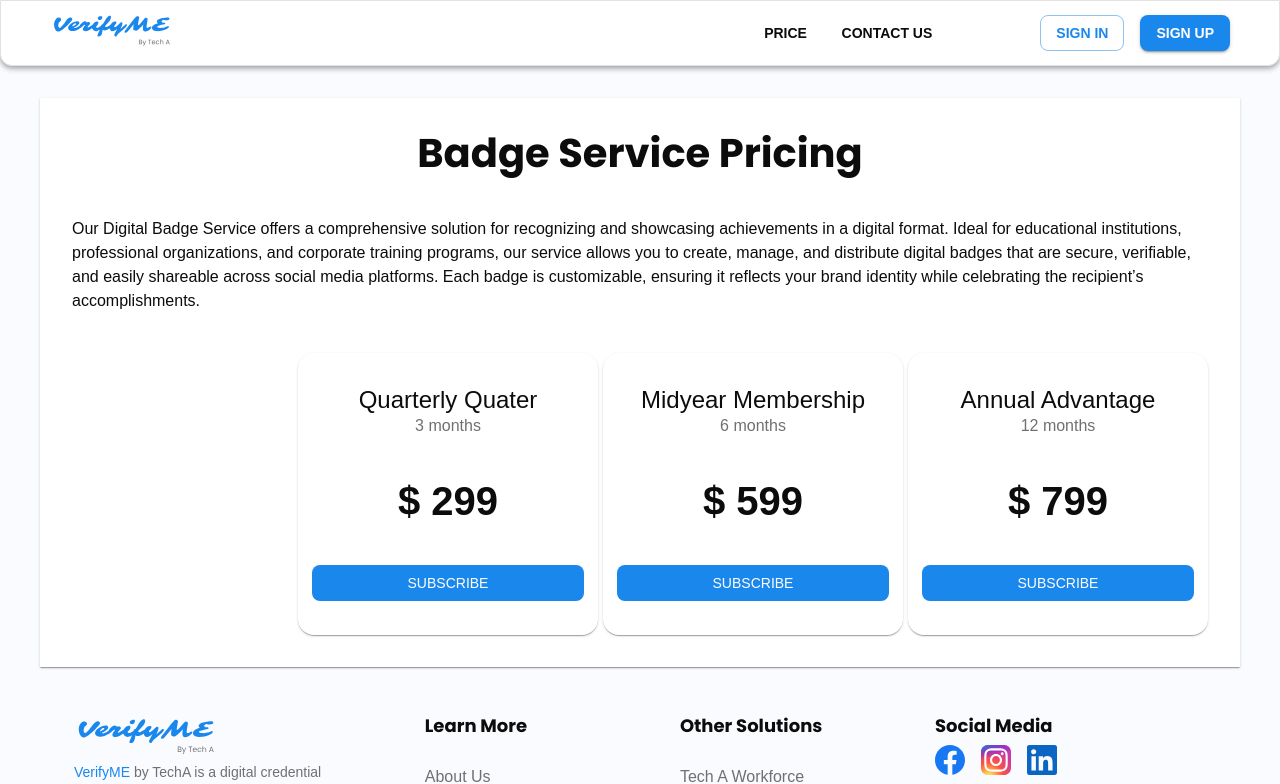
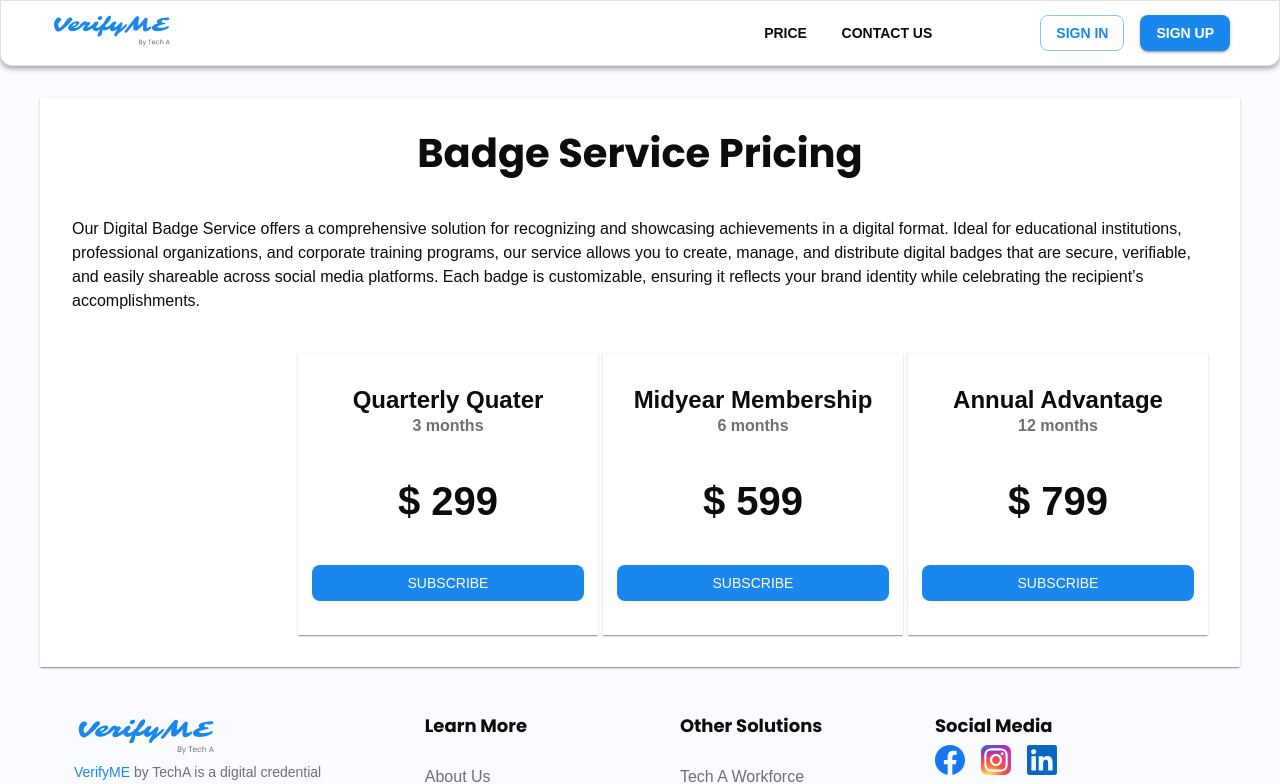
Before and after one commit to lyDiyamong/ratifyme-frontend, a React (Vite) app: page /price in a window 1280 px wide. Shown: the top 784 px of the page. Built offline with nearby package versions, Linux system fonts and the light colour scheme.

Commit message:
refactor(09-servicePlanCard): - add comment follow by convention - change border radius style and font weight follow them config

```diff
--- a/src/components/PriceCard.jsx
+++ b/src/components/PriceCard.jsx
@@ -2,12 +2,13 @@
 import { Box, Paper, Typography, Button } from "@mui/material";
 
 // import config style
-import theme from "../assets/themes/index";
+import { useTheme } from "@mui/material";
 
 // import data
 import { priceTemplate } from "../data/pricePage/priceData";
 
 const PriceCard = () => {
+    const theme = useTheme();
     // ============ Start renderedCardfunction ============
     const renderPriceCard = priceTemplate.map((item) => {
         return (
@@ -22,7 +23,7 @@ const PriceCard = () => {
                     width: 300,
                     height: 282,
                     gap: 5,
-                    borderRadius: "16px",
+                    borderRadius: theme.shape.borderRadius.section,
                     px: "14px",
                     boxShadow: theme.shadows.default,
                 }}
@@ -33,7 +34,7 @@ const PriceCard = () => {
                     <Typography
                         sx={{
                             fontSize: theme.typography.h3,
-                            fontWeight: 500,
+                            fontWeight: theme.fontWeight.semiBold,
                             fontFamily: theme.typography.fontFamily,
                         }}
                     >
@@ -44,7 +45,7 @@ const PriceCard = () => {
                             fontSize: theme.typography.body1,
                             textAlign: "center",
                             color: theme.palette.text.disabled,
-                            fontWeight: "medium",
+                            fontWeight: theme.fontWeight.semiBold,
                             fontFamily: theme.typography.fontFamily,
                         }}
                     >
@@ -56,7 +57,7 @@ const PriceCard = () => {
                 <Typography
                     sx={{
                         fontSize: theme.typography.h1,
-                        fontWeight: 700,
+                        fontWeight: theme.fontWeight.extraBold,
                         fontFamily: theme.typography.fontFamily,
                     }}
                 >
@@ -79,7 +80,7 @@ const PriceCard = () => {
     // ============ End renderedCardfunction  ============
 
     return (
-        // ============ Start priceCardSection ============
+        // Start priceCardSection
         <Box
             component="div"
             sx={{
@@ -92,7 +93,7 @@ const PriceCard = () => {
         >
             {renderPriceCard}
         </Box>
-        // ============ End priceCardSection ============
+        // End priceCardSection
     );
 };
 
```
